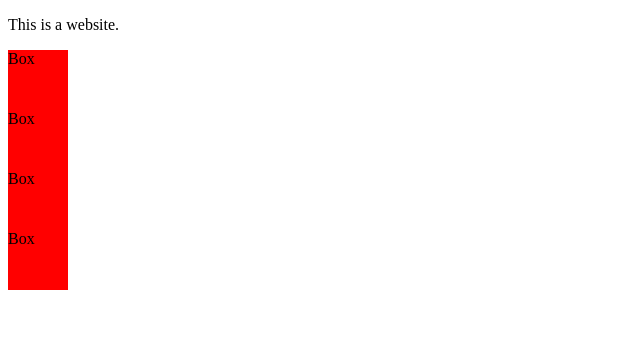
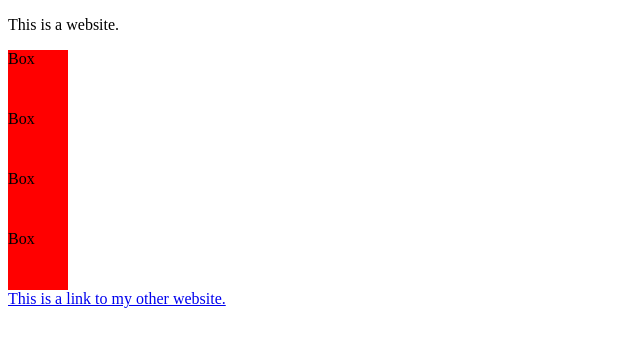
Before and after one commit to Mkkiyoi/thisisacoolname, a plain HTML site: page index.html in a window 1280 px wide. Shown: the whole page, without its empty margins (0-640 px from the left). Drawn offline with Linux system fonts and the light colour scheme.

Commit message:
Added link to another website.

```diff
--- a/index.html
+++ b/index.html
@@ -14,5 +14,6 @@
         <div class="box">Box</div>
         <div class="box">Box</div>
         <div class="box">Box</div>
+        <a href="mkkiyoi.github.io">This is a link to my other website.</a>
     </body>
 </html>
```
